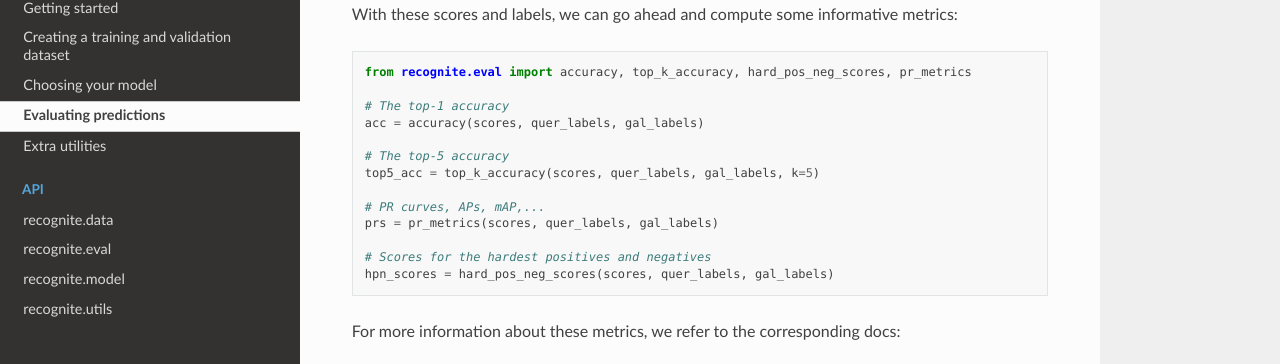
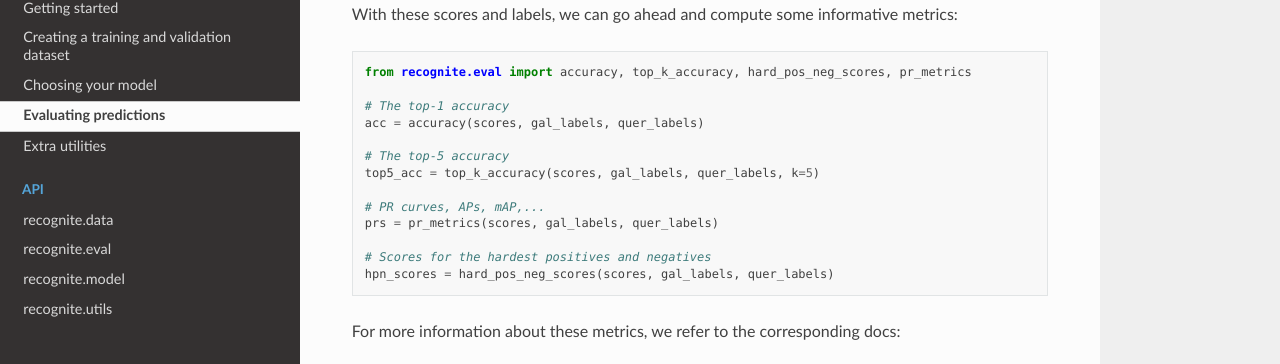
Before and after one commit to florisdf/inid, a Sphinx documentation site: the page built from docs/guide/04-evaluation.md, in a window 1280 px wide and 900 px high, scrolled down 1128 px, cut to the strip 144-508 px from the top of the window. Built offline with Sphinx 7.4.7 and the Read the Docs theme 2.0.0, drawn with Linux system fonts in a browser that asks for light colours.

Commit message:
Fix args in docs

````diff
--- a/docs/guide/04-evaluation.md
+++ b/docs/guide/04-evaluation.md
@@ -52,16 +52,16 @@ With these scores and labels, we can go ahead and compute some informative metri
 from recognite.eval import accuracy, top_k_accuracy, hard_pos_neg_scores, pr_metrics
 
 # The top-1 accuracy
-acc = accuracy(scores, quer_labels, gal_labels)
+acc = accuracy(scores, gal_labels, quer_labels)
 
 # The top-5 accuracy
-top5_acc = top_k_accuracy(scores, quer_labels, gal_labels, k=5)
+top5_acc = top_k_accuracy(scores, gal_labels, quer_labels, k=5)
 
 # PR curves, APs, mAP,...
-prs = pr_metrics(scores, quer_labels, gal_labels)
+prs = pr_metrics(scores, gal_labels, quer_labels)
 
 # Scores for the hardest positives and negatives
-hpn_scores = hard_pos_neg_scores(scores, quer_labels, gal_labels)
+hpn_scores = hard_pos_neg_scores(scores, gal_labels, quer_labels)
 ```
 
 For more information about these metrics, we refer to the corresponding docs:
````
